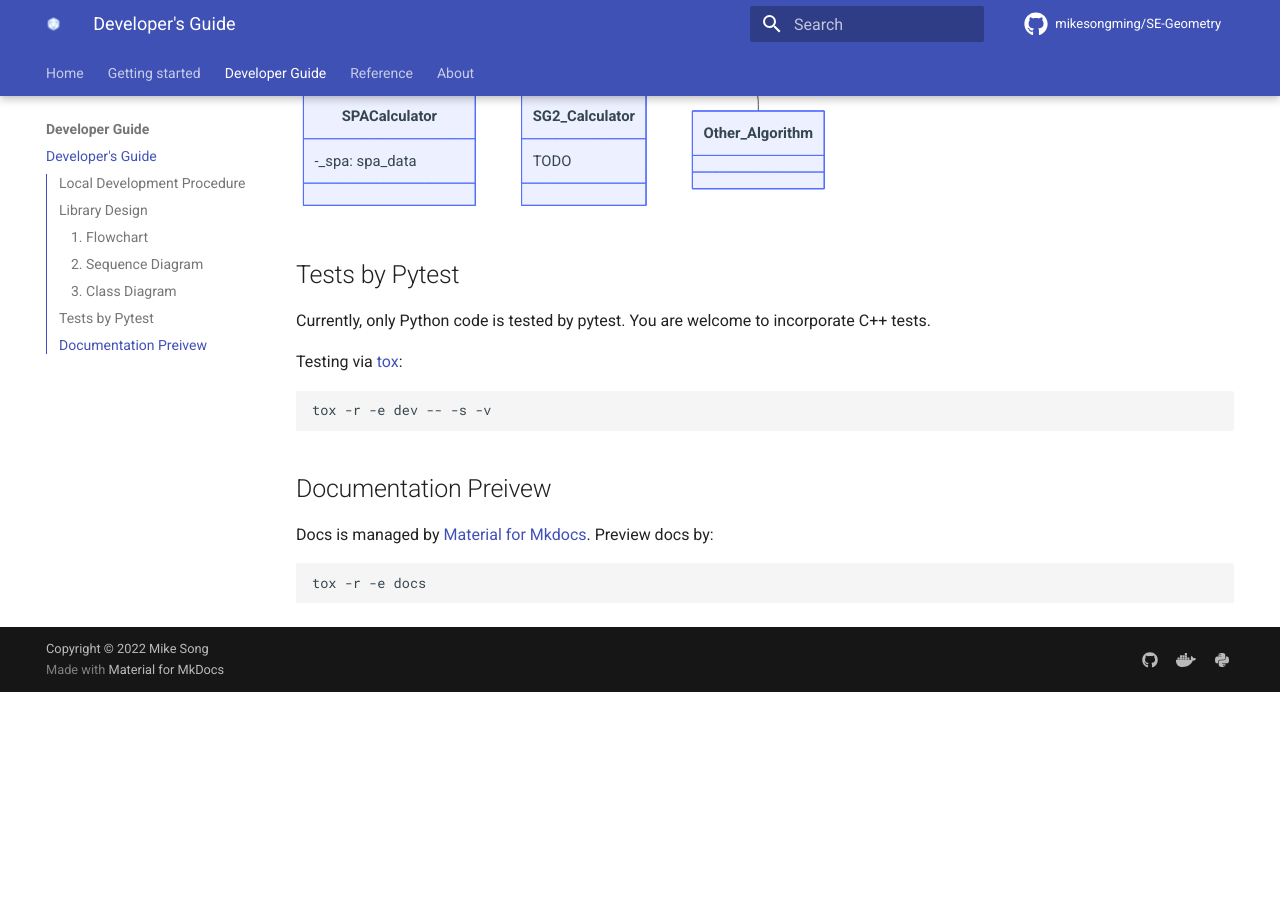
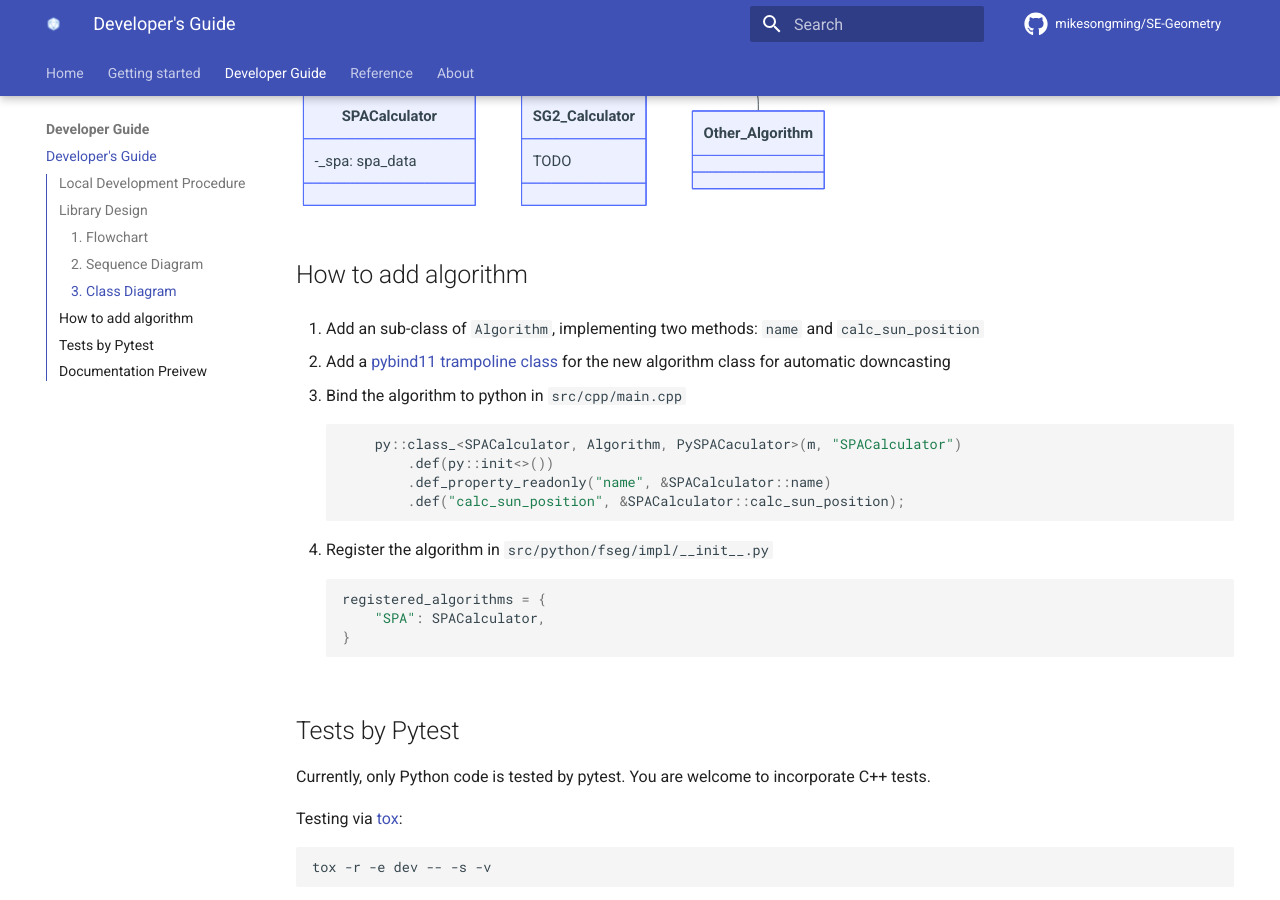
Before and after one commit to mikesongming/SE-Geometry, an MkDocs documentation site: the page built from docs/dev-guide/dev-guide.md, in a window 1280 px wide and 900 px high, scrolled down 3033 px. Built offline with MkDocs 1.6.1 and Material for MkDocs 9.7.7, drawn with Linux system fonts in a browser that asks for light colours; comment, search, counter and statistics services are not loaded; before the commit the page ends 3725 px from its top, so only the background shows below that.

````diff
--- a/docs/dev-guide/dev-guide.md
+++ b/docs/dev-guide/dev-guide.md
@@ -4,7 +4,7 @@
 
 1. Install [Anaconda](https://www.anaconda.com/) on System
 2. Install [CMake](https://cmake.org) on System
-3. Install C++/C Compiler on System, w.r.t. [supported platforms](https://mikesongming.github.io/SE-Geometry/#supported-platforms)
+3. Install C++/C Compiler on System, w.r.t. [supported platforms](../index.md#supported-platforms)
 4. Checkout issue related branch from [Github](https://github.com/mikesongming/SE-Geometry)
 5. Prepare Python environment, either by
 ```
@@ -161,6 +161,25 @@ classDiagram
     }
 ```
 
+## How to add algorithm
+
+1. Add an sub-class of `Algorithm`, implementing two methods: `name` and `calc_sun_position`
+
+2. Add a [pybind11 trampoline class](https://pybind11.readthedocs.io/en/stable/advanced/classes.html#overriding-virtual-functions-in-python) for the new algorithm class for automatic downcasting
+
+3. Bind the algorithm to python in `src/cpp/main.cpp`
+```cpp
+    py::class_<SPACalculator, Algorithm, PySPACaculator>(m, "SPACalculator")
+        .def(py::init<>())
+        .def_property_readonly("name", &SPACalculator::name)
+        .def("calc_sun_position", &SPACalculator::calc_sun_position);
+```
+4. Register the algorithm in `src/python/fseg/impl/__init__.py`
+```py
+registered_algorithms = {
+    "SPA": SPACalculator,
+}
+```
 ## Tests by Pytest
 
 Currently, only Python code is tested by pytest. You are welcome to incorporate C++ tests.
````
Also changed, not shown: README.md (+1 -1 lines), docs/index.md (+1 -1 lines), docs/user-guide/install.md (+1 -1 lines), docs/user-guide/usage.md (+10 -10 lines), 2 other files.
